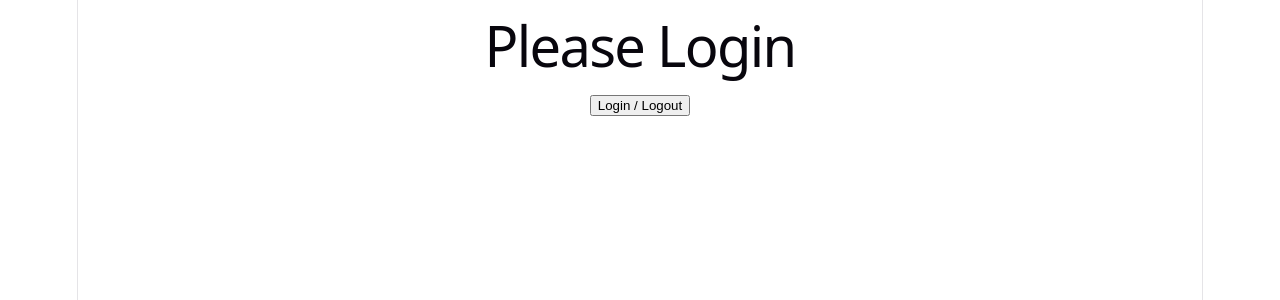
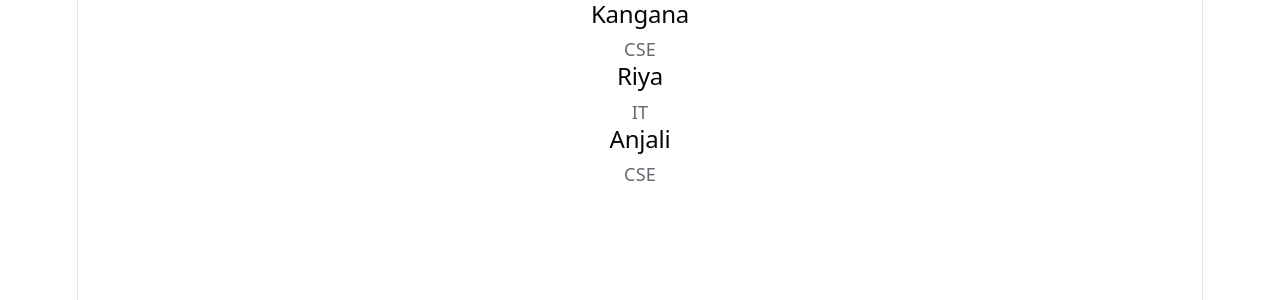
Before and after one commit to kanganamaheshwari0-cmd/react-revision, a React (Vite) app in the folder revision/: page / in a window 1280 px wide. Shown: the top 300 px of the page. Built offline with nearby package versions, Linux system fonts and the light colour scheme.

Commit message:
lists and keys

```diff
--- a/revision/src/App.jsx
+++ b/revision/src/App.jsx
@@ -221,28 +221,53 @@
 
 // export default App;
 
-//CONDITIOPNAL RENDERINF IF-ELSE
+//CONDITIONAL RENDERINF IF-ELSE
 
-import { useState } from "react";
+// import { useState } from "react";
+
+// function App() {
+//   const [isLogin, setIsLogin] = useState(false);
+
+//   let message;
+
+//   if (isLogin) {
+//     message = <h1>Welcome User</h1>;
+//   } else {
+//     message = <h1>Please Login</h1>;
+//   }
+
+//   return (
+//     <div>
+//       {message}
+
+//       <button onClick={() => setIsLogin(!isLogin)}>
+//         Login / Logout
+//       </button>
+//     </div>
+//   );
+// }
+
+// export default App;
+
+//LISTS AND KEYS
+
+import React from "react";
 
 function App() {
-  const [isLogin, setIsLogin] = useState(false);
-
-  let message;
-
-  if (isLogin) {
-    message = <h1>Welcome User</h1>;
-  } else {
-    message = <h1>Please Login</h1>;
-  }
+  const students = [
+    { id: 1, name: "Kangana", course: "CSE" },
+    { id: 2, name: "Riya", course: "IT" },
+    { id: 3, name: "Anjali", course: "CSE" }
+  ];
 
   return (
     <div>
-      {message}
-
-      <button onClick={() => setIsLogin(!isLogin)}>
-        Login / Logout
-      </button>
+      {students.map((student) => (
+        <div key={student.id}>
+          <h2>{student.name}</h2>
+          <p>{student.course}</p>
+        </div>
+      ))}
     </div>
   );
 }
```
